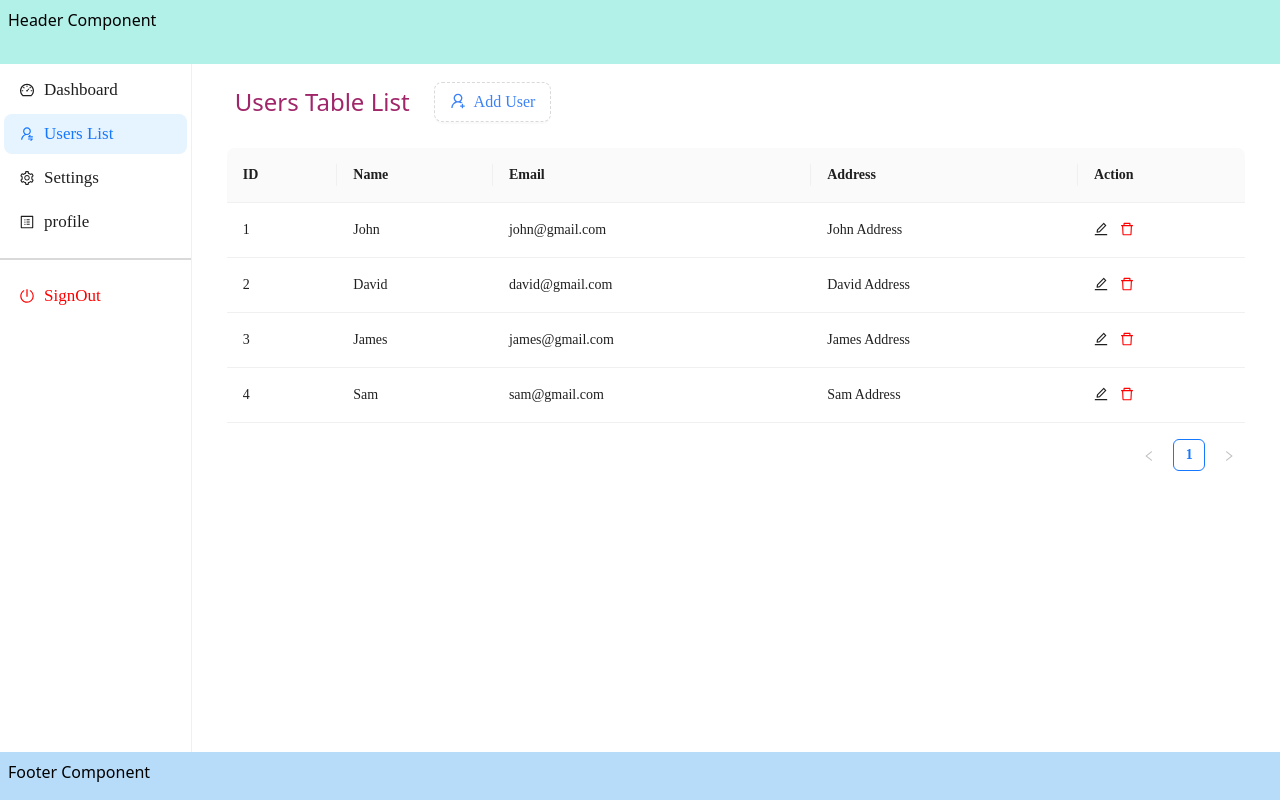
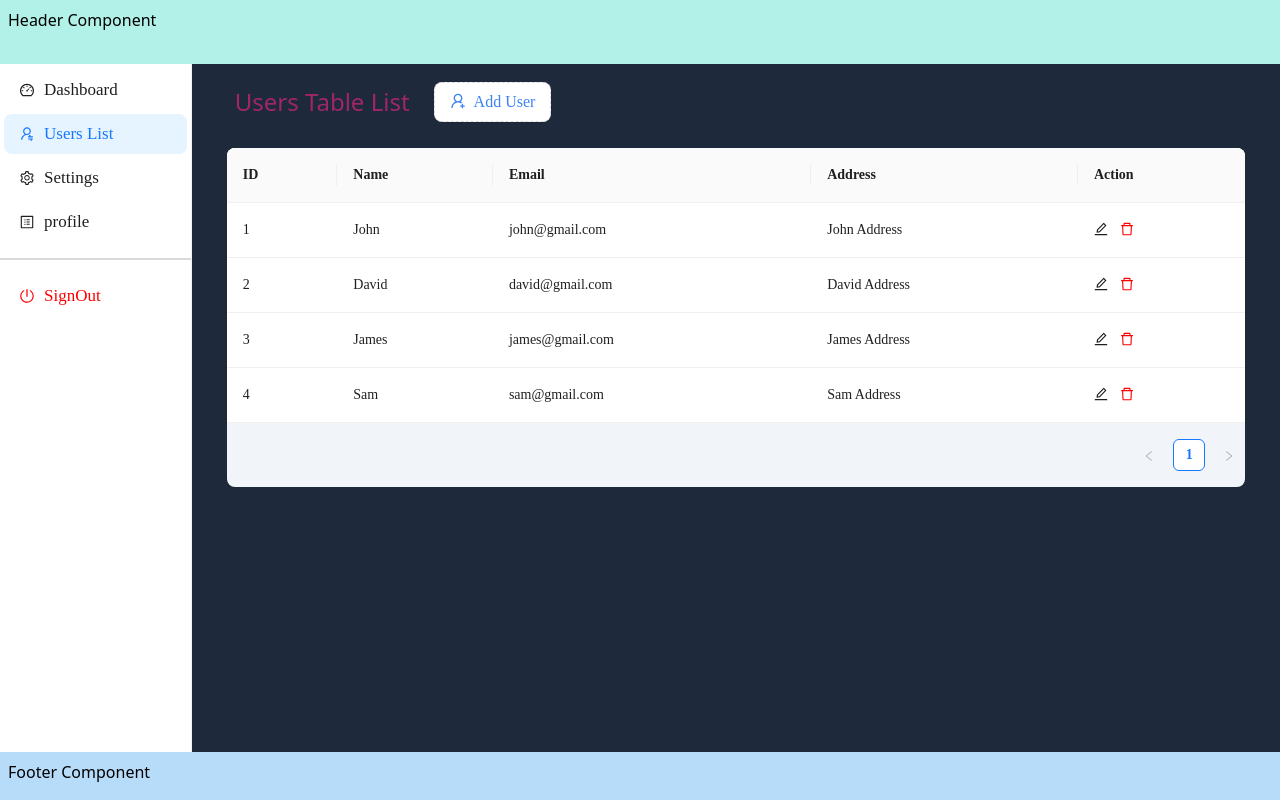
Before and after one commit to DRAHUL-30/Node-crash-course, a React (Vite) app in the folder frontEnd/: page /dashboard in a window 1280 px wide. Both pictures are taken after a click on the item "Users List". Built offline with nearby package versions, Linux system fonts and the light colour scheme.

Commit message:
Contrast colors

```diff
--- a/frontEnd/src/App.tsx
+++ b/frontEnd/src/App.tsx
@@ -1,11 +1,22 @@
-import React from "react";
-import logo from "./logo.svg";
+import { useEffect, useState } from "react";
 import "./App.css";
 import "./index.css";
-import { ConfigProvider } from "antd";
+import { ConfigProvider, notification } from "antd";
 import { RouterPage } from "./Components/Features/Routes/RouterPage";
 
 const App = () => {
+  const [someCondition, setSomeCondition] = useState(false);
+
+  useEffect(() => {
+    if (someCondition) {
+      notification.info({
+        message: 'Welcome!',
+        description: "Thanks for visiting our website.",
+      });
+    }
+    setSomeCondition(true);
+  }, [someCondition]);
+
   return (
     <ConfigProvider
       theme={{
--- a/frontEnd/src/Components/Sections/UsersList/UsersList.tsx
+++ b/frontEnd/src/Components/Sections/UsersList/UsersList.tsx
@@ -66,7 +66,7 @@ export const UsersList = () => {
   return (
     <div className="w-[95%] mx-auto space-y-4">
       <div className="flex gap-4 items-center">
-        <h1 className="bg-white text-[24px] px-2 py-3 text-[#a02669]">
+        <h1 className="text-[24px] px-2 py-3 text-[#a02669]">
           Users Table List
         </h1>
         <Button
@@ -88,7 +88,7 @@ export const UsersList = () => {
           setShowData={setAddingStudent}
         />
       </div>
-      <Table columns={columns} dataSource={dataSource} />
+      <Table columns={columns} dataSource={dataSource} className='bg-slate-100 rounded-lg' />
       <UserModal
         title={"Edit Student"}
         isVisible={isEditing}
--- a/frontEnd/src/Components/Sections/WrapperComponent/WrapperComponent.tsx
+++ b/frontEnd/src/Components/Sections/WrapperComponent/WrapperComponent.tsx
@@ -6,7 +6,7 @@ interface WrapperComponentProps {
 
 export const WrapperComponent = ({ children }: WrapperComponentProps) => {
   return(
-    <div className="h-[100vh] flex flex-col justify-between">
+    <div className="h-[100vh] flex flex-col justify-between bg-slate-800">
         <Header />
         {children}
         <Footer />
```
